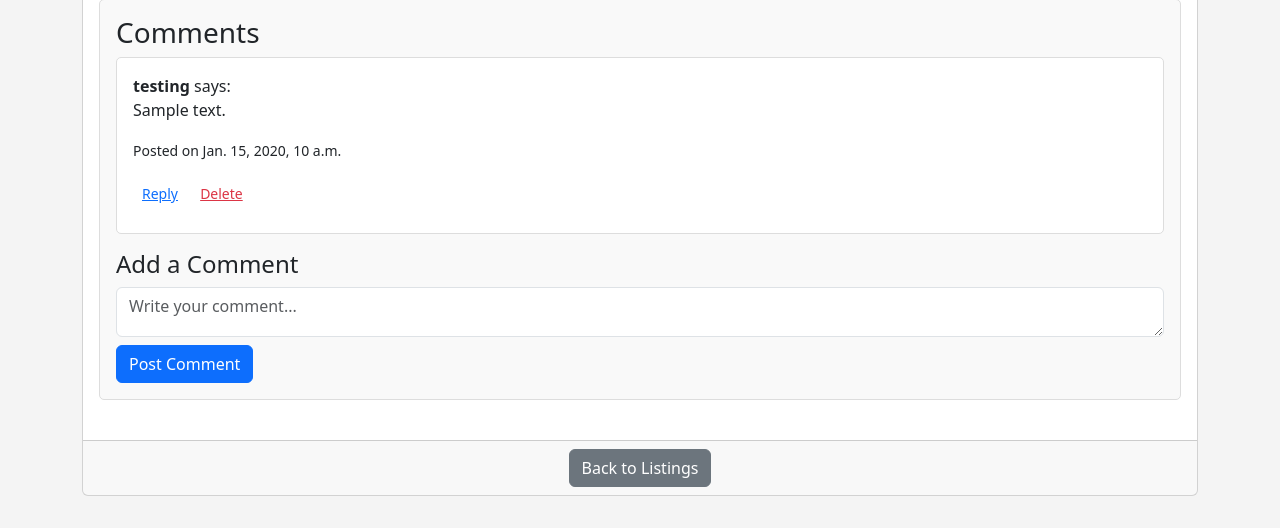
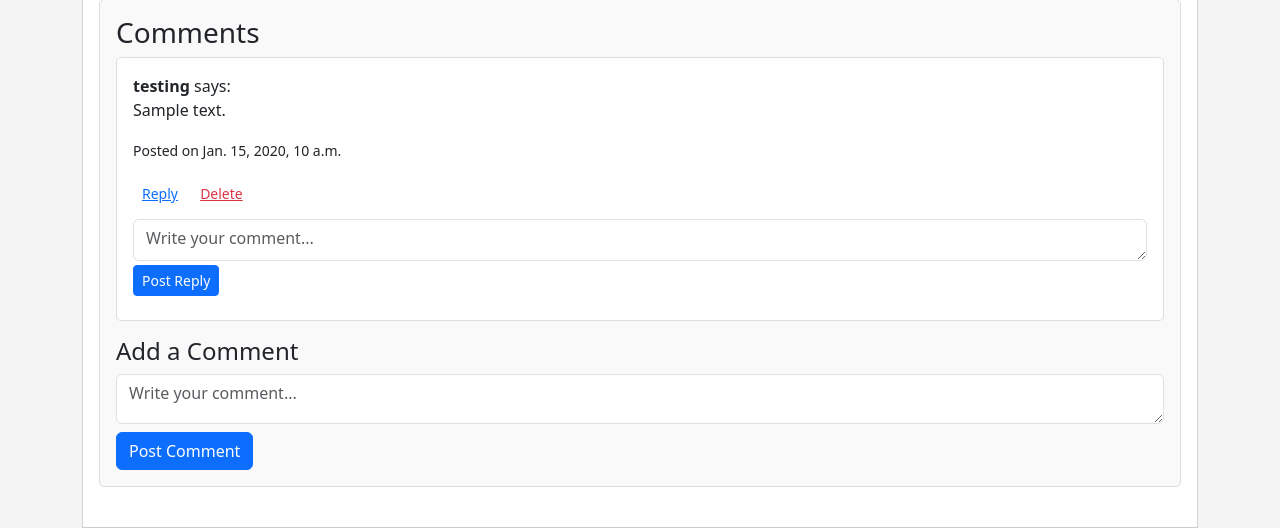
Before and after one commit to gcivil-nyu-org/fall24-monday-team3, a Django app: page /rentals/apartment/1/ in a window 1280 px wide. Shown: the part 1050-1578 px from the top of the page. Run offline with Django 5.2, Linux system fonts and the light colour scheme; a user stored in the database is signed in; data comes from the database, SQL or seed files in the repository; tables that the repository leaves empty hold one stand-in row (values such as "Sample post"); parts of the project's set-up code (start-up, migrations or seed data) failed here and were passed over.

Commit message:
Add comments

```diff
--- a/rentals/templates/rentals/comment.html
+++ b/rentals/templates/rentals/comment.html
@@ -12,7 +12,7 @@
     {% endif %}
 
     <!-- Reply form, hidden by default, shown when clicking Reply -->
-    <div class="reply-form" id="reply-form-{{ comment.id }}" style="display: none; margin-top: 10px;">
+    <div class="reply-form" id="reply-form-{{ comment.id }}" style="margin-top: 10px;">
         <form method="POST" action="{% url 'create_comment' pk=comment.post.pk %}">
             {% csrf_token %}
             <textarea name="content" class="form-control" rows="2" style="resize: vertical; min-height: 20px; max-height: 50px; overflow-y: auto;" placeholder="Write your comment..."></textarea>
```
Also changed, not shown: rentals/migrations/0001_initial.py, rentals/migrations/0002_alter_apartmentpost_user.py (deleted), rentals/migrations/0002_comment.py.
